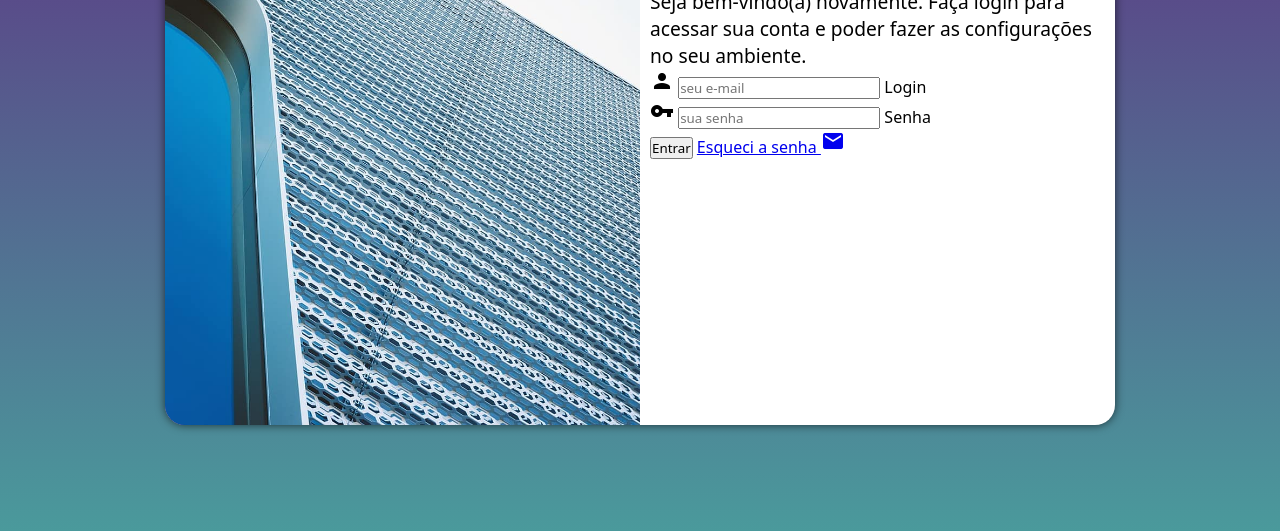
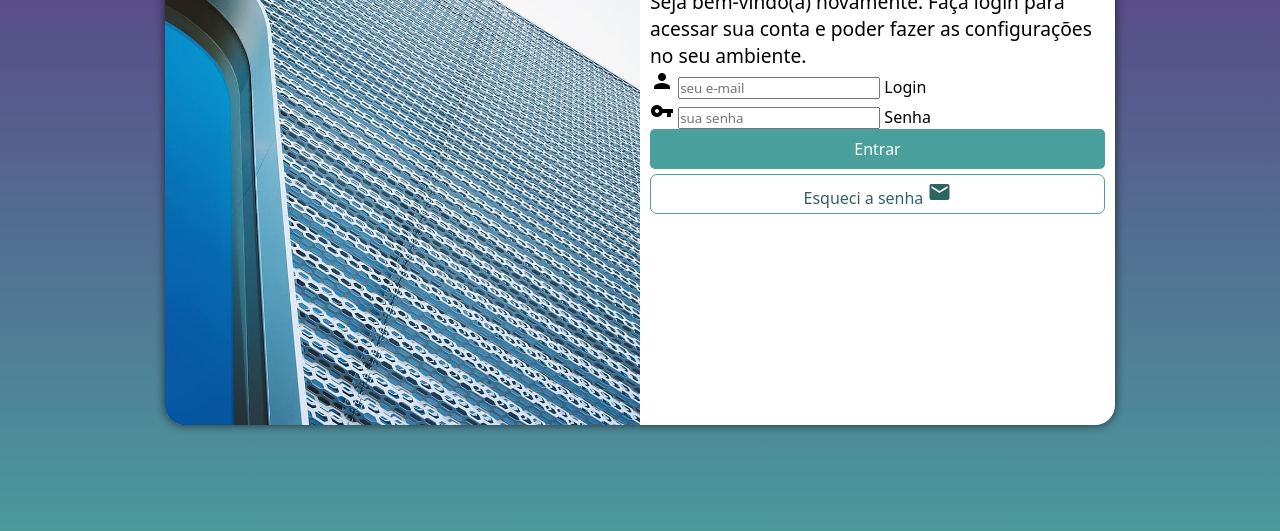
Before and after one commit to marciojosedasilvalima/projeto-login, a plain HTML site: page index.html in a window 1280 px wide. Shown: the part 225-756 px from the top of the page. Drawn offline with Linux system fonts and the light colour scheme.

Commit message:
formulario

```diff
--- a/estilos/style.css
+++ b/estilos/style.css
@@ -66,3 +66,42 @@ div#idformulario > h1 {
 div#idformulario > p {
     font-size: .8em;
 }
+
+form > input[type=submit] {
+    display: block;
+    font-size: 1em;
+    width: 100%;
+    height: 40px;
+    background-color: #49a09d;
+    color: white;
+    border: none;
+    border-radius: 5px;
+    cursor: pointer;
+}
+
+form > input[type=submit]:hover {
+    background-color: #2d6462;
+}
+
+form > a.botao {
+    display: block;
+    text-align: center;
+    font-size: 1em;
+    width: 100%;
+    height: 40px;
+    padding-top: 5px;
+    margin-top: 5px;
+    background-color: white;
+    color: #2d6462;
+    border: 1px solid#49a09d;
+    border-radius: 7px;
+    text-decoration: none;
+}
+
+form > a.botao:hover {
+    background-color: #6cd3cf;
+}
+
+form > a.botao > i {
+    font-size: 0.8em;
+}
--- a/index.html
+++ b/index.html
@@ -32,7 +32,7 @@
                         <label for="idsenha">Senha</label>
                     </div>
                     <input type="submit" value="Entrar">
-                    <a href="esqueci.html">
+                    <a href="esqueci.html" class="botao">
                         Esqueci a senha <span class="material-icons">mail</span>
                     </a>
                 </form>
```
